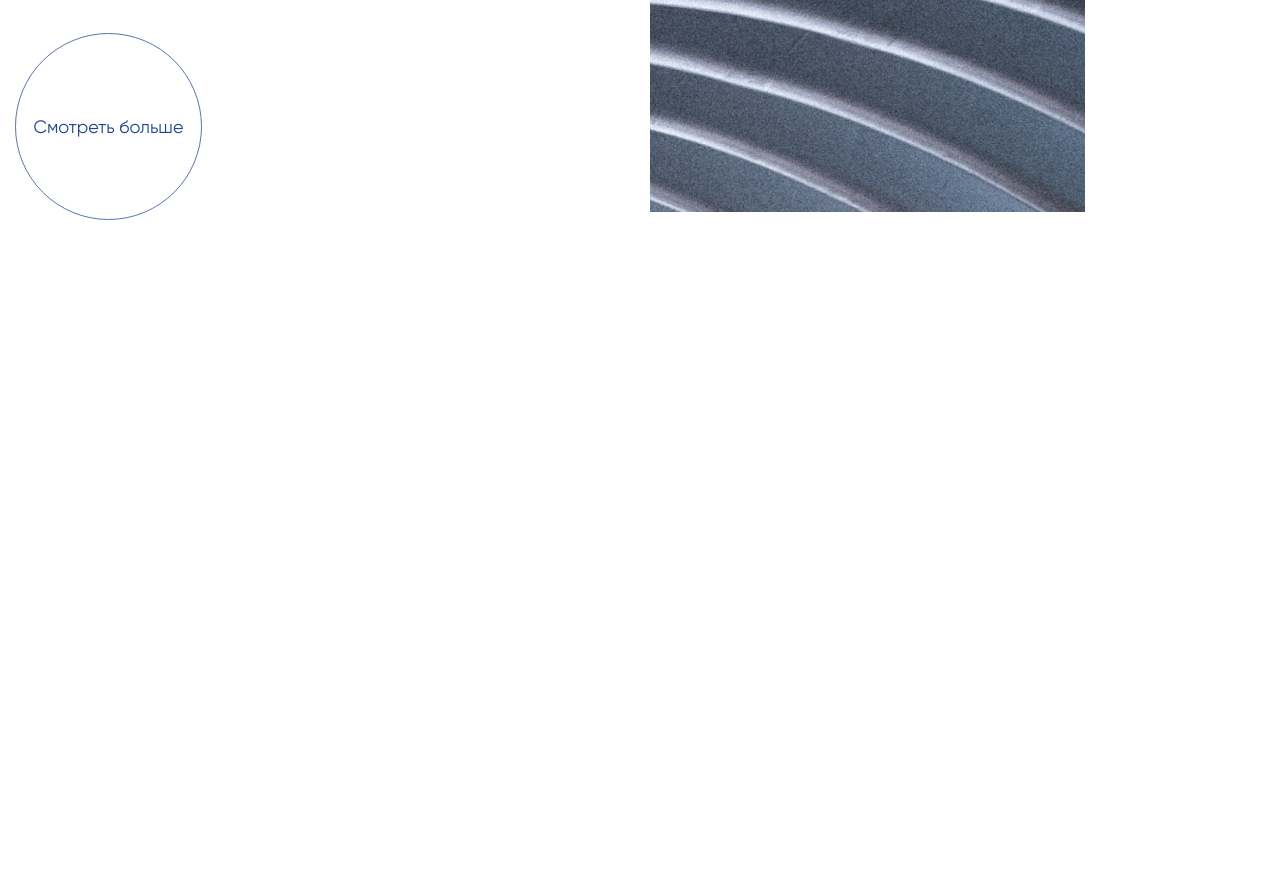
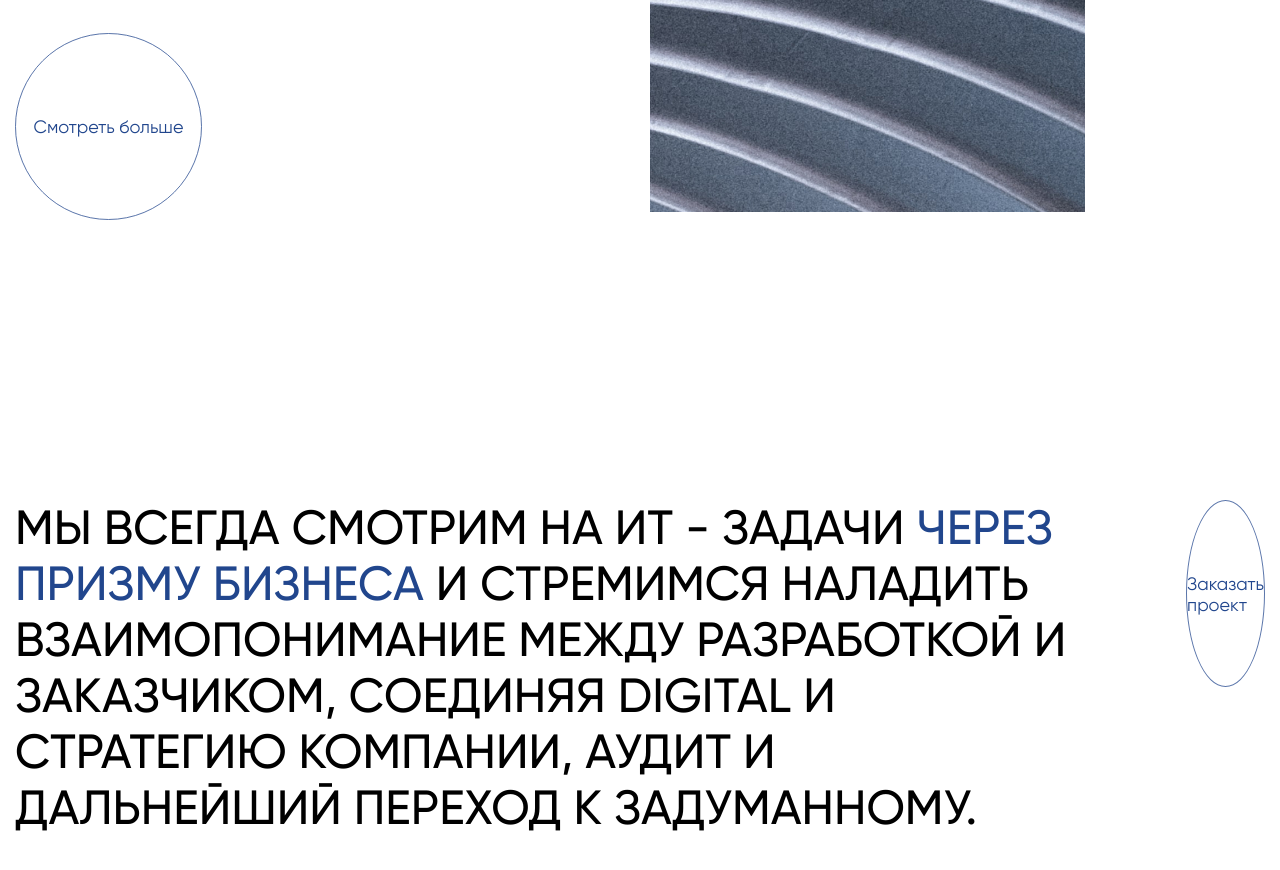
Before and after one commit to ZaitsevYurii/penkovit--landing, a website: page src/index.html in a window 1280 px wide. Shown: the part 6205-7075 px from the top of the page. Before the commit the page ends 6505 px from the top, so only its background shows below. Drawn offline with nearby package versions, Linux system fonts and the light colour scheme; files that its build step writes are made by us from their sources; files whose address does not match are found by name.

Commit message:
business +

```diff
--- /dev/null
+++ b/src/html/pages/main page/business.html
@@ -0,0 +1,12 @@
+<section class="business">
+   <div class="container">
+      <div class="business__inner">
+         <p class="business__descr">МЫ ВСЕГДА СМОТРИМ НА ИТ - ЗАДАЧИ <span>ЧЕРЕЗ ПРИЗМУ БИЗНЕСА</span> И СТРЕМИМСЯ
+            НАЛАДИТЬ
+            ВЗАИМОПОНИМАНИЕ МЕЖДУ РАЗРАБОТКОЙ И ЗАКАЗЧИКОМ, СОЕДИНЯЯ DIGITAL И СТРАТЕГИЮ КОМПАНИИ, АУДИТ И ДАЛЬНЕЙШИЙ
+            ПЕРЕХОД К ЗАДУМАННОМУ.
+         </p>
+         <a href="#!" class="business__link second-link">Заказать проект</a>
+      </div>
+   </div>
+</section>
--- a/src/index.html
+++ b/src/index.html
@@ -12,6 +12,8 @@
          @@include('html/pages/main page/experience.html',{})
          @@include('html/pages/main page/services.html',{})
          @@include('html/pages/main page/projects.html',{})
+         @@include('html/pages/main page/business.html',{})
+         @@include('html/pages/main page/blog.html',{})
       </main>
       @@include('html/footer.html',{})
    </div>
--- a/src/scss/elements/_main-link.scss
+++ b/src/scss/elements/_main-link.scss
@@ -8,4 +8,11 @@
    display: flex;
    align-items: center;
    justify-content: center;
+
+   transition: all .4s ease-in-out;
+
+   &:hover {
+      background-color: $white;
+      color: $black;
+   }
 }
--- /dev/null
+++ b/src/scss/sections/_business.scss
@@ -0,0 +1,25 @@
+.business {
+   padding: 200px 0;
+   // .business__inner
+
+   &__inner {
+      display: flex;
+      gap: 106px;
+   }
+
+   // .business__descr
+
+   &__descr {
+      max-width: 1259px;
+      font-family: $main-font;
+      font-weight: 500;
+      font-size: 48px;
+      line-height: 56px;
+      color: $black;
+
+      span {
+         color: $blue;
+      }
+   }
+
+}
--- a/src/scss/style.scss
+++ b/src/scss/style.scss
@@ -18,5 +18,7 @@
 @import "sections/experience";
 @import "sections/services";
 @import "sections/projects";
+@import "sections/business";
+@import "sections/blog";
 
 @import "sections/footer";
```
Also changed, not shown: dist/css/style.css, dist/css/style.min.css, dist/img/projects/img 3 1.jpg (deleted), dist/img/projects/img 3 1.webp (deleted), dist/img/projects/img 3 2.jpg (deleted), dist/img/projects/img 3 2.webp (deleted), dist/img/projects/img 3 3.jpg (deleted), dist/img/projects/img 3 3.webp (deleted), dist/img/stack/sprite.stack.html, dist/index.html, src/html/pages/main page/blog.html (added), src/scss/sections/_blog.scss (added).
